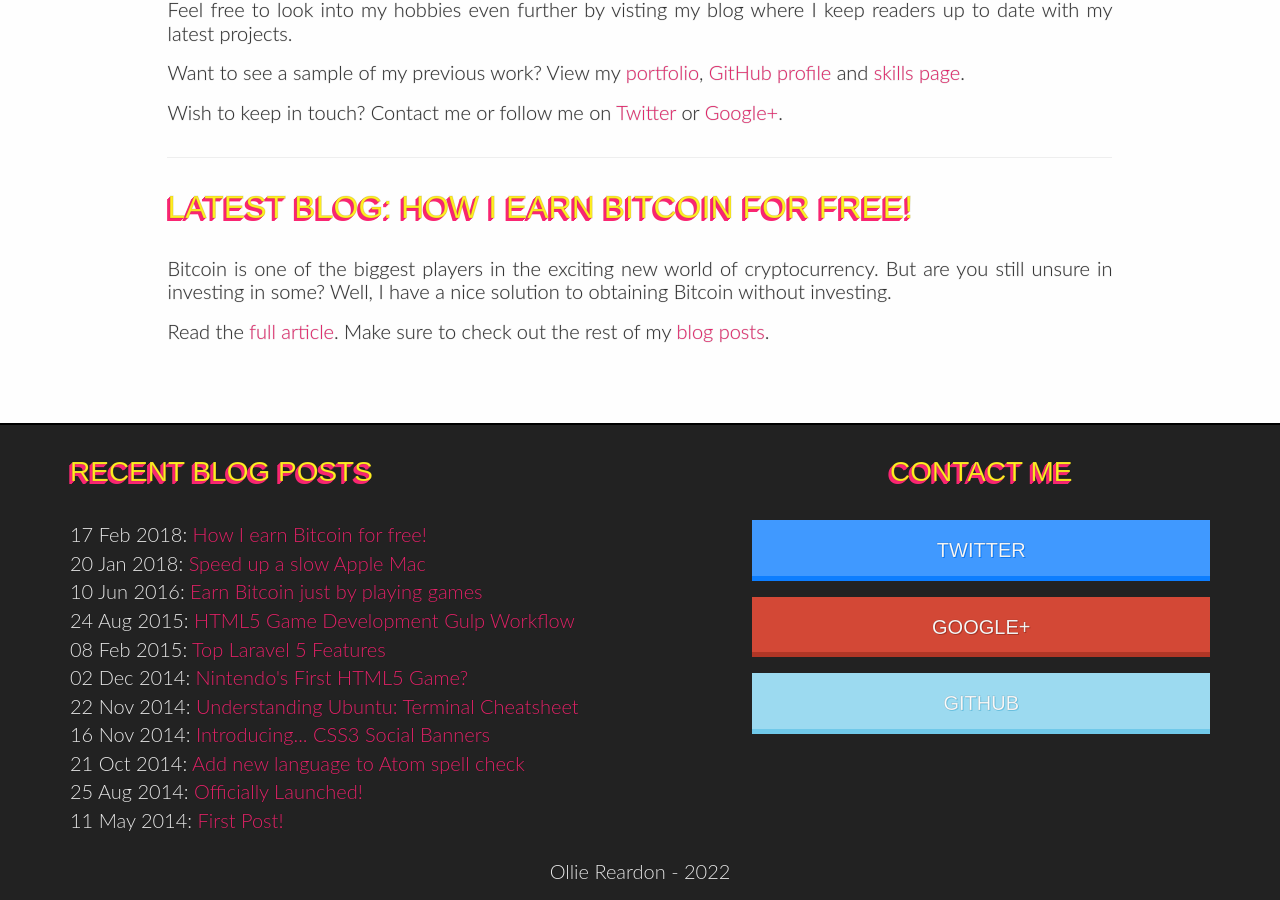
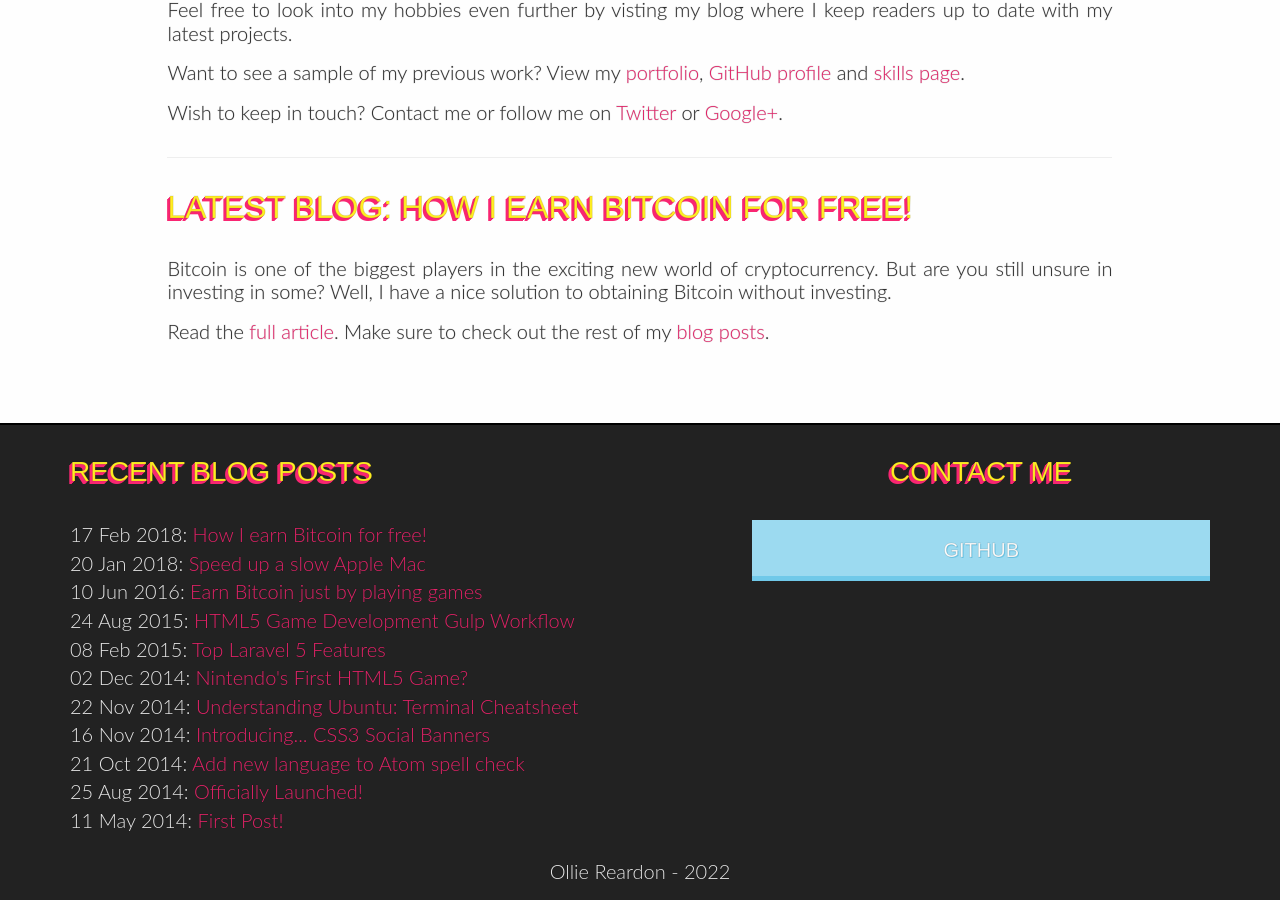
Before and after one commit to ojdon/ojdon.github.io, a Jekyll site: the page built from index.html, in a window 1280 px wide and 900 px high, scrolled down 1363 px. Built offline with Jekyll 4.4.1, drawn with Linux system fonts in a browser that asks for light colours.

Commit message:
Remove old socials

```diff
--- a/_layouts/default.html
+++ b/_layouts/default.html
@@ -51,16 +51,13 @@
             </div>
             <div class="col-sm-5 contact-me">
               <h3 class="heading text-center">Contact Me</h3>
-              <a href="//twitter.com/ojdon" target="_blank" rel="noopener"><span class="social-icon twitter">TWITTER</span></a>
-              <a href="//plus.google.com/111804847061500742496" target="_blank" rel="noopener"><span class="social-icon googleplus">GOOGLE+</span></a>
-              <a href="//github.com/ojdon" target="_blank"  rel="noopener"><span class="social-icon github">GITHUB</span></a>
+             <a href="//github.com/ojdon" target="_blank"  rel="noopener"><span class="social-icon github">GITHUB</span></a>
             </div>
           </div>
           <p class="text-center">Ollie Reardon - {{ site.time | date: '%Y' }}</p>
         </div>
 
       </footer>
-      <!-- JavaScript !-->
       <script>
         var cb = function() {
           var l = document.createElement('link'); l.rel = 'stylesheet';
@@ -73,7 +70,6 @@
         </script>
         <script>WebFontConfig={google:{families:["Lato:300,400:latin","Press+Start+2P::latin"]}},function(){var t=document.createElement("script");t.src=("https:"==document.location.protocol?"https":"http")+"://ajax.googleapis.com/ajax/libs/webfont/1/webfont.js",t.type="text/javascript",t.async="true";var e=document.getElementsByTagName("script")[0];e.parentNode.insertBefore(t,e)}();</script>
 
-        <!-- Deferred jQuery.min.js & Bootstrap.min.js !-->
         <script>
 
         var raf = requestAnimationFrame || mozRequestAnimationFrame ||
```
